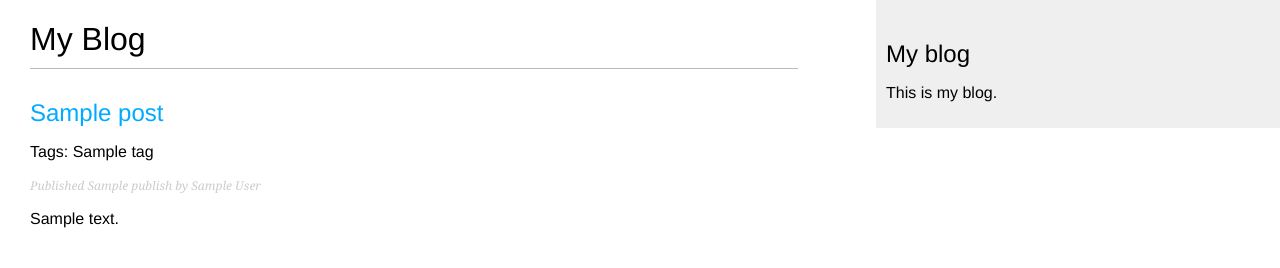
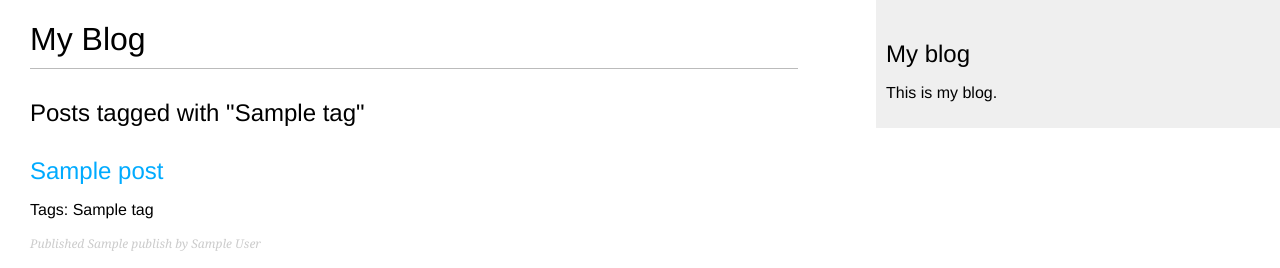
Before and after one commit to stanley643/100daysofalxse, a Django app: template django/mysite/blog/templates/blog/post/list.html in a window 1280 px wide. Shown: the top 268 px of the page. Run offline with Django 4.2, Linux system fonts and the light colour scheme; the template is opened without the code that fills it: most values are stand-ins (such as "Sample title", 1, 10 or a date in 2020).

Commit message:
code a code

```diff
--- a/django/mysite/blog/templates/blog/post/list.html
+++ b/django/mysite/blog/templates/blog/post/list.html
@@ -2,6 +2,9 @@
 {% block title %}My Blog{% endblock %}
 {% block content %}
 <h1>My Blog</h1>
+{% if tag %}
+<h2>Posts tagged with "{{ tag.name }}"</h2>
+{% endif %}
 {% for post in posts %}
 <h2>
 <a href="{% url 'blog:post_detail' post.id %}">
@@ -14,5 +17,5 @@ Published {{ post.publish }} by {{ post.author }}
 </p>
 {{ post.body|truncatewords:30|linebreaks }}
 {% endfor %}
-{% include "pagination.html" with page=page_obj %}
+{% include "pagination.html" with page=posts %}
 {% endblock %}
```
